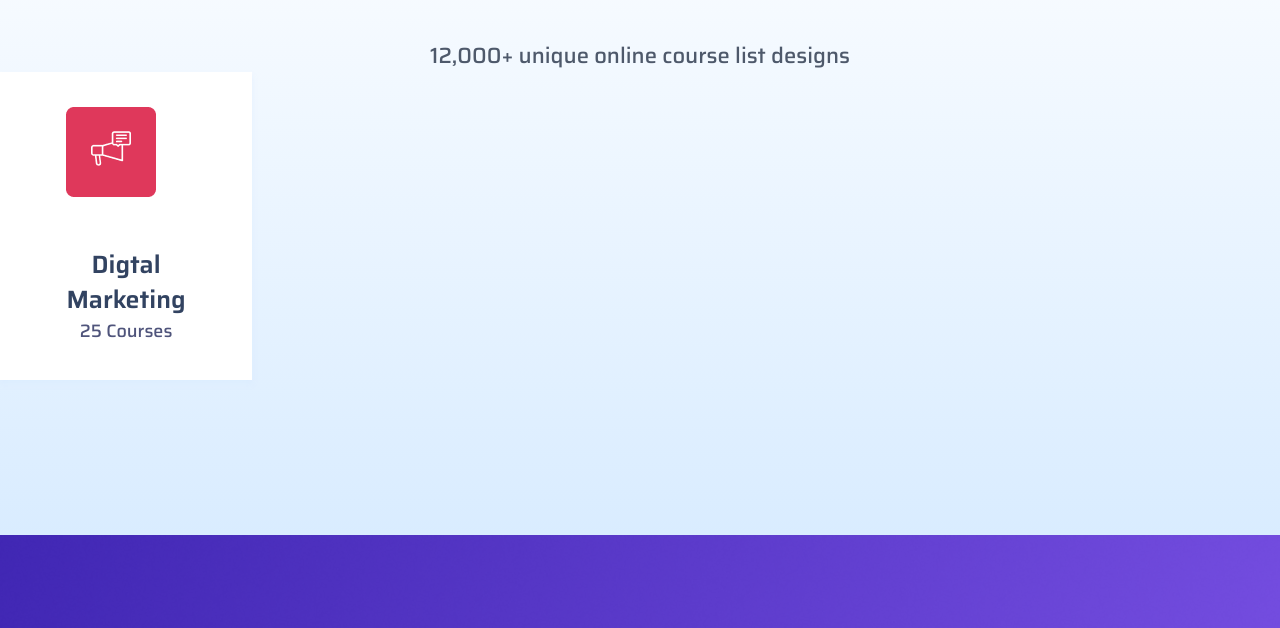
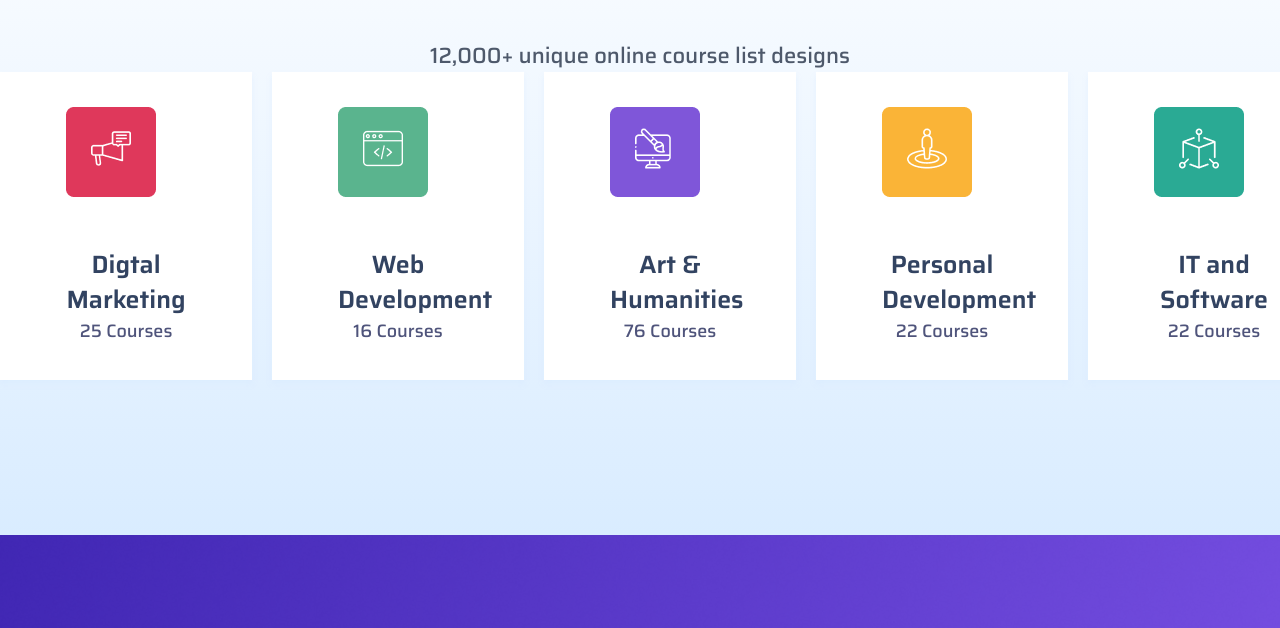
Before and after one commit to mdjaberdev/edujarr, a website: page index.html in a window 1280 px wide. Shown: the part 3189-3817 px from the top of the page. Drawn offline with Linux system fonts and the light colour scheme.

Commit message:
categories edit

```diff
--- a/index.html
+++ b/index.html
@@ -341,13 +341,81 @@
             12,000+ unique online course list designs
           </p>
         </div>
-        <div class="flex">
+        <div class="flex gap-x-5">
+          <!-- One  -->
           <div
             class="py-[35px] px-[66px] bg-[#FFFFFF] shadow-[0px_4px_4px_0px_rgba(217,236,255,0.5)] text-center"
           >
             <img src="src/assets/categorieOne.png" alt="" />
-            <h5 class="text-[#324361] text-[25px] font-semibold font-saira w-[120px] leading-[35px] mt-[50px]">Digtal Marketing</h5>
-            <span class="text-[#4F547B] text-lg font-medium font-saira mt-[45px]">25 Courses</span>
+            <h5
+              class="text-[#324361] text-[25px] font-semibold font-saira w-[120px] leading-[35px] mt-[50px]"
+            >
+              Digtal Marketing
+            </h5>
+            <span
+              class="text-[#4F547B] text-lg font-medium font-saira mt-[45px]"
+              >25 Courses</span
+            >
+          </div>
+          <!-- Two  -->
+          <div
+            class="py-[35px] px-[66px] bg-[#FFFFFF] shadow-[0px_4px_4px_0px_rgba(217,236,255,0.5)] text-center"
+          >
+            <img src="src/assets/categorieTwo.png" alt="" />
+            <h5
+              class="text-[#324361] text-[25px] font-semibold font-saira w-[120px] leading-[35px] mt-[50px]"
+            >
+              Web Development
+            </h5>
+            <span
+              class="text-[#4F547B] text-lg font-medium font-saira mt-[45px]"
+              >16 Courses</span
+            >
+          </div>
+          <!-- Three  -->
+          <div
+            class="py-[35px] px-[66px] bg-[#FFFFFF] shadow-[0px_4px_4px_0px_rgba(217,236,255,0.5)] text-center"
+          >
+            <img src="src/assets/categorieThree.png" alt="" />
+            <h5
+              class="text-[#324361] text-[25px] font-semibold font-saira w-[120px] leading-[35px] mt-[50px]"
+            >
+              Art & Humanities
+            </h5>
+            <span
+              class="text-[#4F547B] text-lg font-medium font-saira mt-[45px]"
+              >76 Courses</span
+            >
+          </div>
+          <!-- Four  -->
+          <div
+            class="py-[35px] px-[66px] bg-[#FFFFFF] shadow-[0px_4px_4px_0px_rgba(217,236,255,0.5)] text-center"
+          >
+            <img src="src/assets/categorieFour.png" alt="" />
+            <h5
+              class="text-[#324361] text-[25px] font-semibold font-saira w-[120px] leading-[35px] mt-[50px]"
+            >
+              Personal Development
+            </h5>
+            <span
+              class="text-[#4F547B] text-lg font-medium font-saira mt-[45px]"
+              >22 Courses</span
+            >
+          </div>
+          <!-- Five  -->
+          <div
+            class="py-[35px] px-[66px] bg-[#FFFFFF] shadow-[0px_4px_4px_0px_rgba(217,236,255,0.5)] text-center"
+          >
+            <img src="src/assets/categorieFive.png" alt="" />
+            <h5
+              class="text-[#324361] text-[25px] font-semibold font-saira w-[120px] leading-[35px] mt-[50px]"
+            >
+              IT and Software
+            </h5>
+            <span
+              class="text-[#4F547B] text-lg font-medium font-saira mt-[45px]"
+              >22 Courses</span
+            >
           </div>
         </div>
       </div>
```
